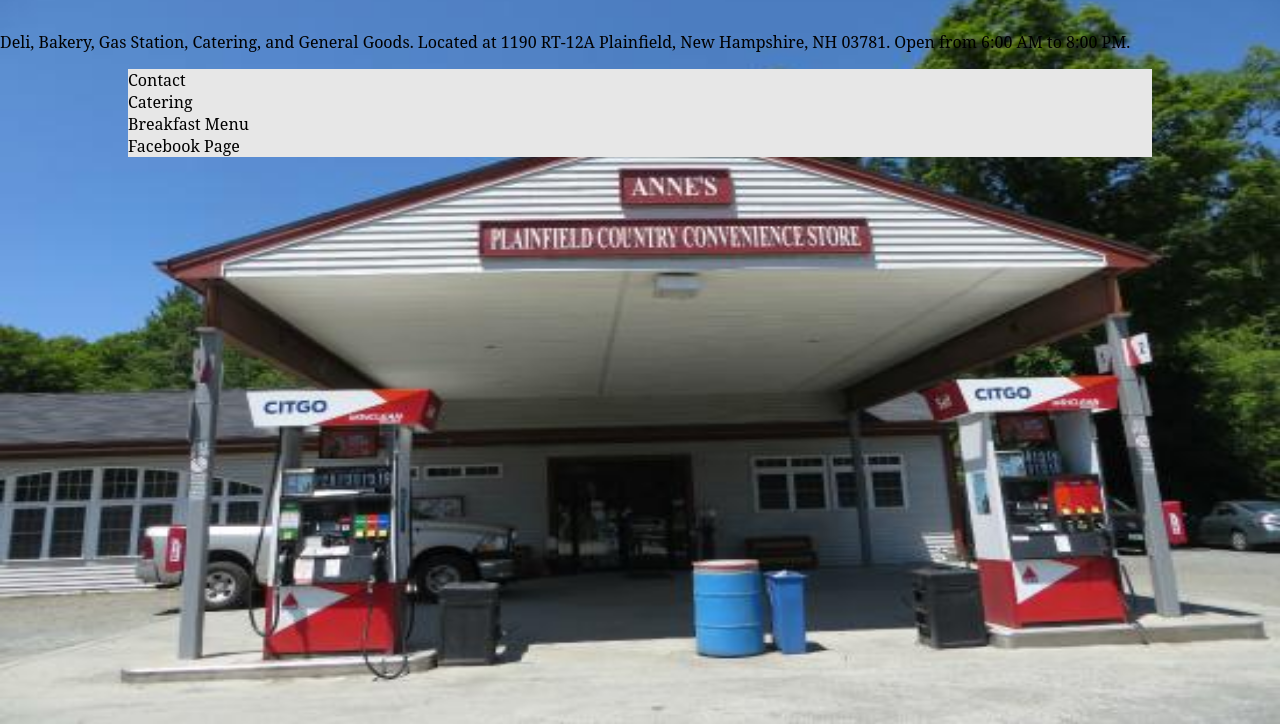
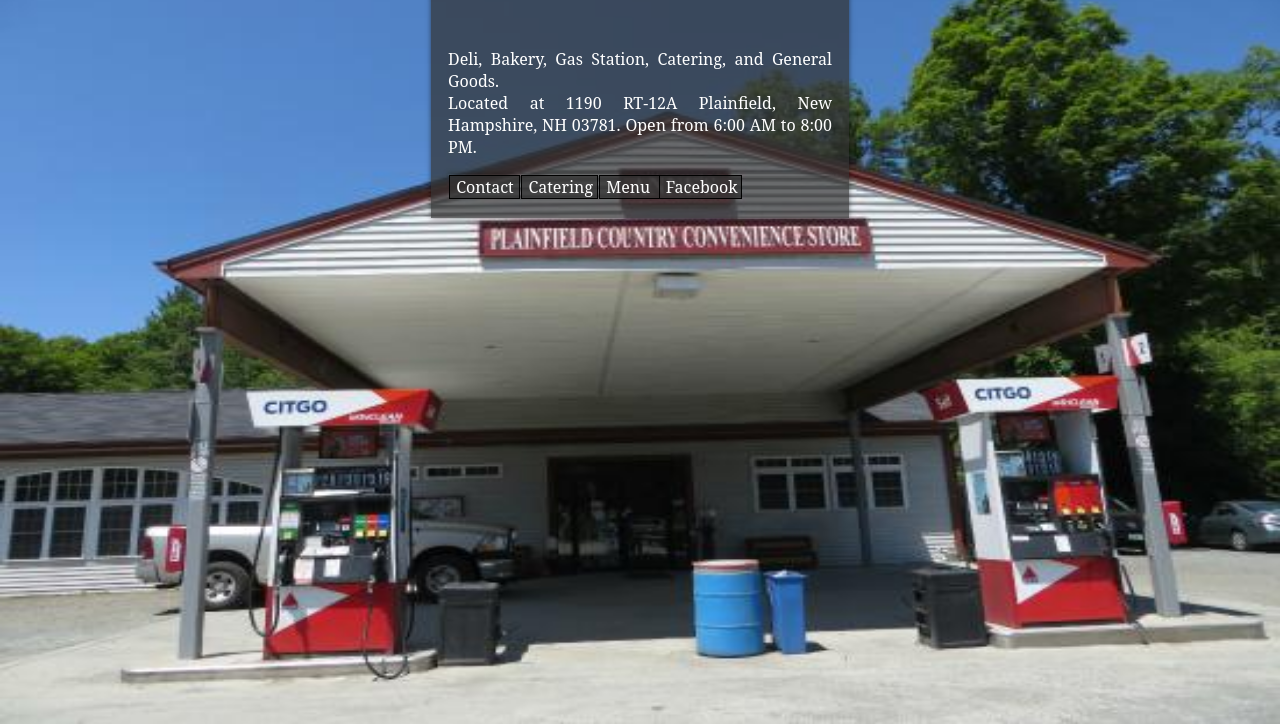
Before and after one commit to legalamb77/AnnesPlainfieldStore, a plain HTML site: page index.html in a window 1280 px wide. Shown: the part 76-800 px from the top of the page. Drawn offline with Linux system fonts and the light colour scheme.

Commit message:
Basic styling added to css.

```diff
--- a/index.html
+++ b/index.html
@@ -9,15 +9,18 @@
             <h1>Anne's Store</h1>
             <p class="block">
                 Deli, Bakery, Gas Station, Catering, and General Goods.
+                <br>
                 Located at 1190 RT-12A Plainfield, New Hampshire, NH 03781.
                 Open from 6:00 AM to 8:00 PM.
             </p>
+         <div id="Navigation">
             <ul class="options">
                 <li><a class="button" href="~/Documents/Projects/PlainfieldSite/contact.html">Contact</a></li>
                 <li><a class="button" href="~/Documents/Projects/PlainfieldSite/assets/CateringMenu.pdf">Catering</a></li>
-                <li><a class="button" href="~/Documents/Projects/PlainfieldSite/assets/BreakfastMenu.pdf">Breakfast Menu</a></li>
-                <li><a class="button" href="https://www.facebook.com/annesplainfieldstore/">Facebook Page</a></li>
+                <li><a class="button" href="~/Documents/Projects/PlainfieldSite/assets/BreakfastMenu.pdf">Menu</a></li>
+                <li><a class="button" href="https://www.facebook.com/annesplainfieldstore/">Facebook</a></li>
             </ul>
+        </div>
         </div>
     </body>
 </html>
--- a/static/style.css
+++ b/static/style.css
@@ -27,6 +27,19 @@
     background-size: 100% 100%;
 }
 
+#Introduction {
+    box-shadow: 0px 0px 5px rgba(0.5, 0.5, 0.5, 0.5);
+    border: 1px solid transparent;
+    background-color: rgba(51,51,51,0.7);/*rgba(180, 205, 205, 0.6);*/
+    color: white;
+    margin: 0 auto;
+    width:30%;
+    position:relative;
+    top:50%;
+    /*transform: translateY(-50%);*/
+    padding: 1em;
+}
+
 #Introduction h1 {
     margin-bottom: 2em;
     text-align: center;
@@ -38,24 +51,53 @@
     margin: 1em 0;
 }
 
+
 ul .options {
     list-style-type: none;
+    margin: 0;
+    padding: 0;
+    background-color: rgba(51,51,51,0.7);
+    border: 1px solid #e7e7e7;
+    /*list-style-type: none;
     text-align: center;
     margin: 0 auto;
     padding: 0px;
-    text-size: 1em;
+    text-size: 1em;*/
+}
+
+li {
+    display: inline;
+    float: left;
+}
+
+li a {
+    display: block;
+    padding: 0px 6px;
+    width: 60px;
+    color: white;
 }
 
 ul .button {
     display:block;
-    color:black;
     text-decoration:none;
     width:80%;
     margin: 0 auto;
-    background-color:#e7e7e7;
-    border:0;
+    overflow: hidden;
+    background-color: rgba(51,51,51,0.7);
+    border: 1px solid #000;
 }
 
-.button:hover {
-    box-shadow: 0px 0px 5px rgba(0.5,0.5,0.5,0.5);
+#Navigation {
+    padding: 0px;
+    box-shadow: 0px 0px 5px rgba(0.5, 0.5, 0.5, 0.5);
+    border: 1px solid transparent;
+    /*background-color: rgba(180, 205, 205, 0.6);*/
+    margin: 0 auto;
+    width:100%;
+    position:relative;
+    margin-bottom: 25px;
 }
+
+li a:hover {
+        background-color: rgba(34,29,29,0.8);
+}
```
